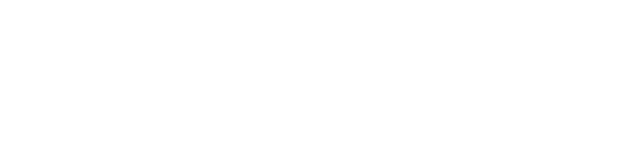
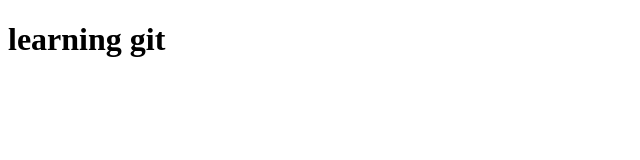
Before and after one commit to mohinigehlod/another_one, a plain HTML site: page index.html in a window 1280 px wide. Shown: the whole page, without its empty margins (0-640 px from the left). Drawn offline with Linux system fonts and the light colour scheme.

Commit message:
added new header

```diff
--- a/index.html
+++ b/index.html
@@ -6,6 +6,6 @@
     <title>Document</title>
 </head>
 <body>
-
+    <h1>learning git</h1>
 </body>
 </html>
```
